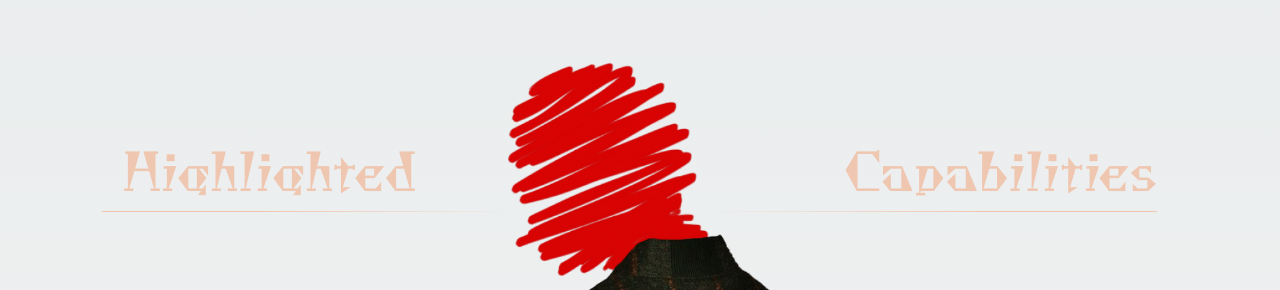
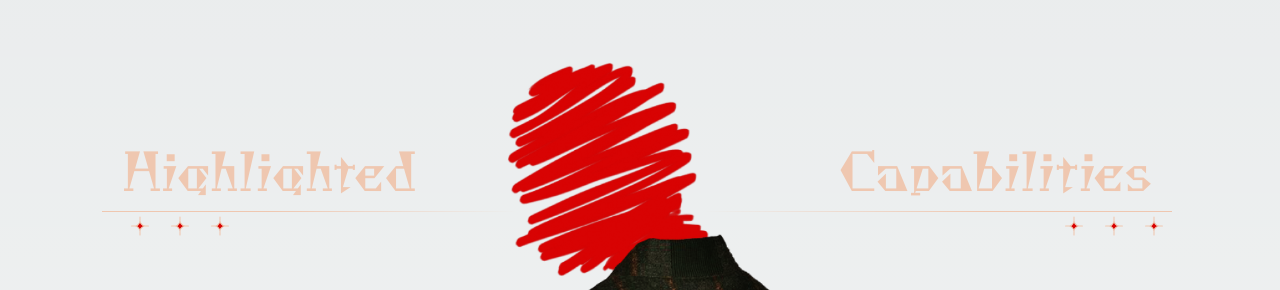
Before and after one commit to vaaghu/donquix, a Next.js app: page / in a window 1280 px wide. Shown: the part 2460-2750 px from the top of the page. Built offline with nearby package versions, Linux system fonts and the light colour scheme.

Commit message:
added ThreeStarV3

```diff
--- a/src/components/listSection.tsx
+++ b/src/components/listSection.tsx
@@ -1,6 +1,7 @@
 import { character2, spark } from "@/assets";
 import { Box, Grid, Typography } from "@mui/material";
 import Image from "next/image";
+import { ThreeStarV3 } from "./threeStar";
 
 export const ListSection = () => {
   return (
@@ -41,6 +42,12 @@ export const ListSection = () => {
           Highlighted
         </Typography>
       </Box>
+      <ThreeStarV3
+        style={{
+          left: "2vw",
+        }}
+      />
+
       <Box position="absolute" top="7vw" left="55vw">
         <Typography
           variant="h2"
@@ -50,7 +57,8 @@ export const ListSection = () => {
           color="#EFC7B0"
           style={{
             borderBottom: "1px solid",
-            paddingLeft: "140px",
+            paddingRight: "20px",
+            paddingLeft: "135px",
             paddingBottom: "10px",
 
             borderImage: `linear-gradient(to left,#EFC7B0 40%, transparent) 1`,
@@ -59,6 +67,12 @@ export const ListSection = () => {
           Capabilities
         </Typography>
       </Box>
+      <ThreeStarV3
+        style={{
+          left: "75vw",
+        }}
+      />
+
       <Image
         src={spark}
         alt="spark"
--- a/src/components/threeStar.tsx
+++ b/src/components/threeStar.tsx
@@ -1,5 +1,11 @@
 import { star } from "@/assets";
-import { Box, Grid, GridDirection, styled } from "@mui/material";
+import {
+  Box,
+  containerClasses,
+  Grid,
+  GridDirection,
+  styled,
+} from "@mui/material";
 import Image from "next/image";
 type propType = {
   direction: GridDirection | undefined;
@@ -18,7 +24,8 @@ export const ThreeStar = ({ direction = "row" }: propType) => {
       justifyContent="flex-start"
       alignItems="center"
       minWidth="150px"
-      maxWidth="50vw">
+      maxWidth="50vw"
+    >
       <Image
         src={star}
         alt="star"
@@ -58,7 +65,8 @@ export const ThreeStarV2 = ({ style }: { style: object }) => {
           top: "27vw",
           ...style,
         }}
-        sm={11}>
+        sm={11}
+      >
         <Grid item>
           <Image src={star} alt="star" width={20} height={20} />
         </Grid>
@@ -72,3 +80,31 @@ export const ThreeStarV2 = ({ style }: { style: object }) => {
     </ThreeStarTempComp>
   );
 };
+export const ThreeStarV3 = ({ style }: { style: object }) => {
+  return (
+    <ThreeStarTempComp>
+      <Grid
+        container
+        direction="row"
+        gap="20px"
+        justifyContent="start"
+        mx={13}
+        style={{
+          position: "absolute",
+          top: "13vw",
+          ...style,
+        }}
+      >
+        <Grid item>
+          <Image src={star} alt="star" width={20} height={20} />
+        </Grid>
+        <Grid item>
+          <Image src={star} alt="star" width={20} height={20} />
+        </Grid>
+        <Grid item>
+          <Image src={star} alt="star" width={20} height={20} />
+        </Grid>
+      </Grid>
+    </ThreeStarTempComp>
+  );
+};
```
Also changed, not shown: src/components/topNav.tsx (+12 -6 lines).
